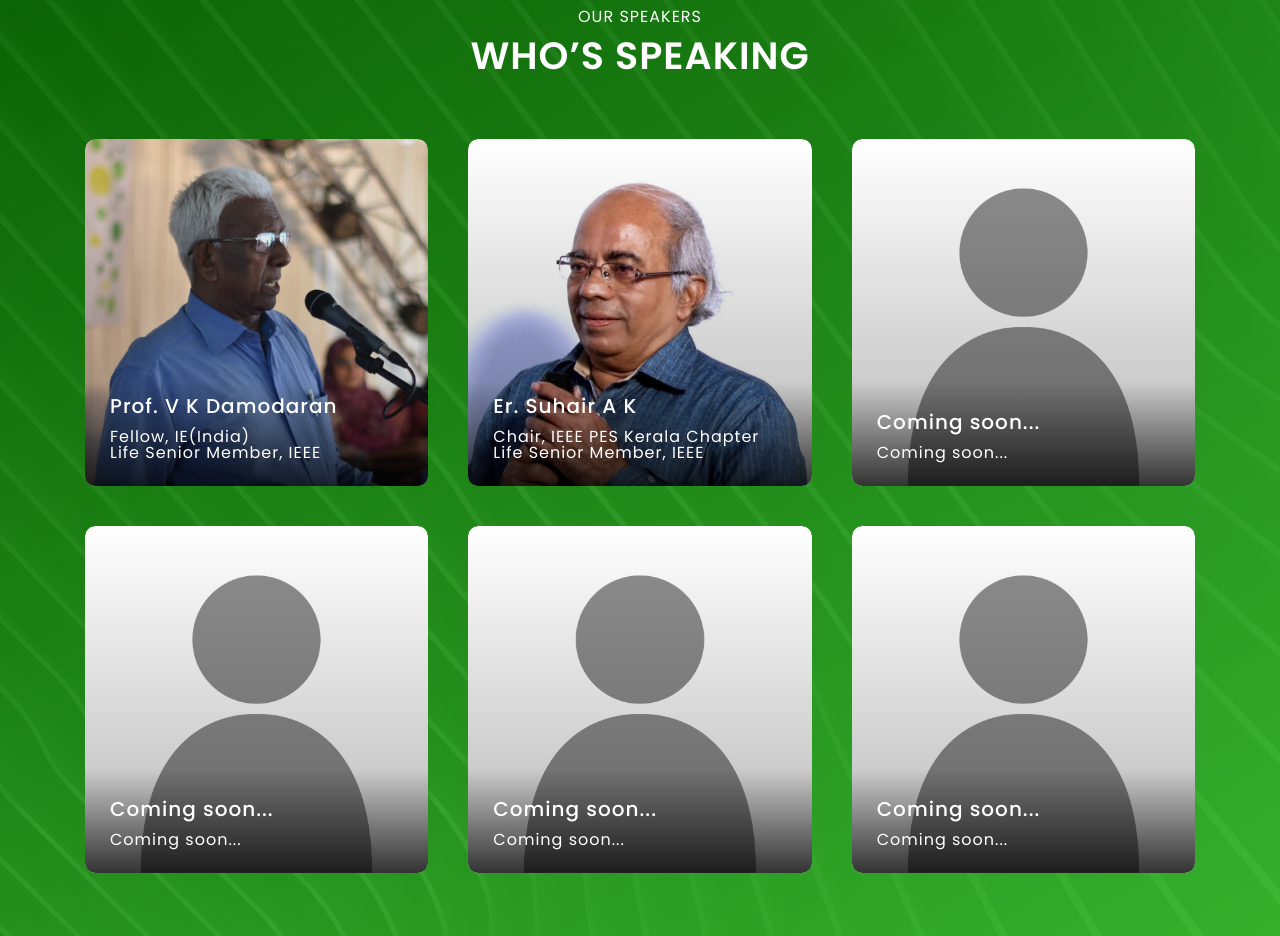
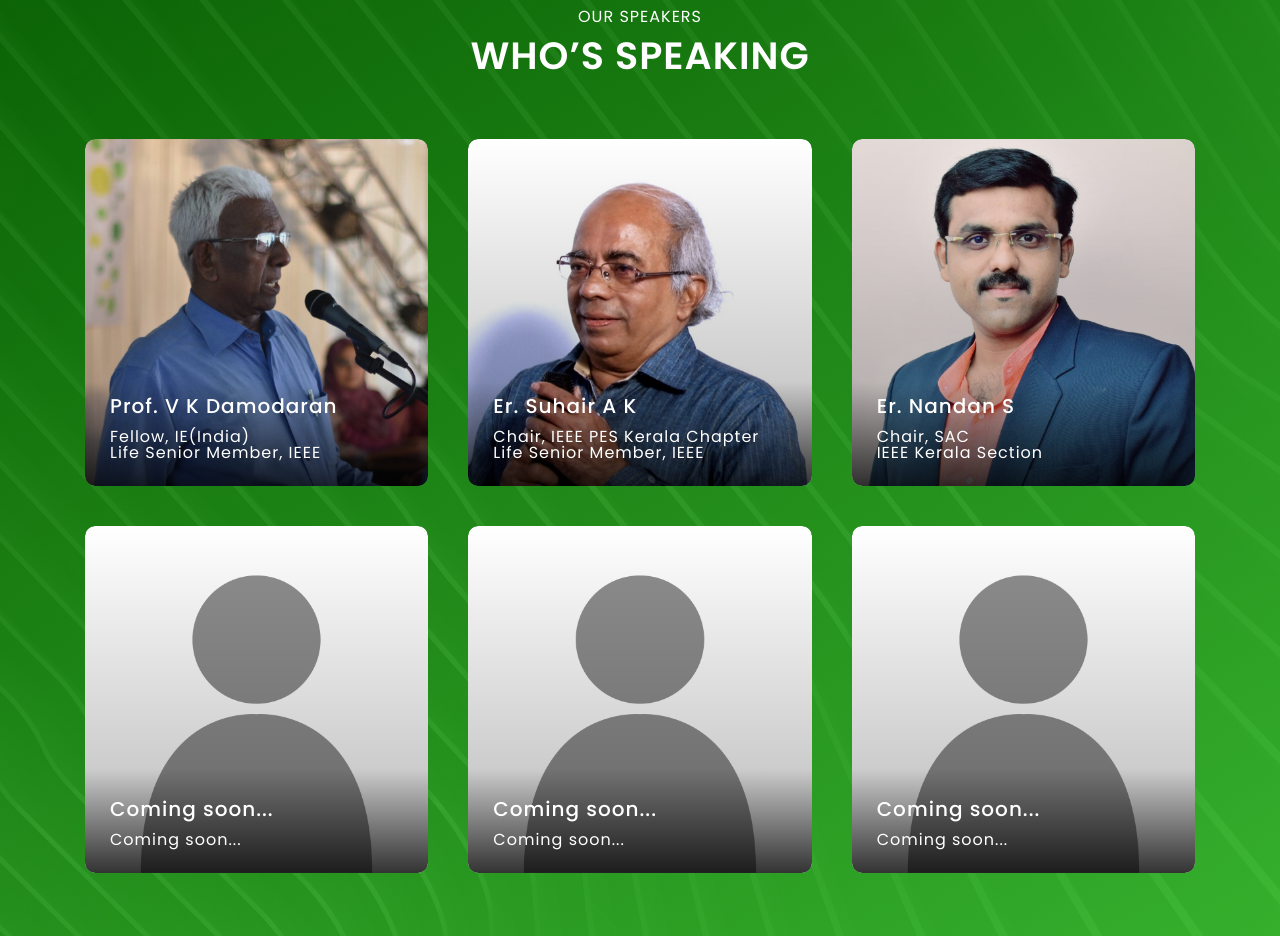
Before and after one commit to akpessc/akpessc.github.io, a website: page index.html in a window 1280 px wide. Shown: the part 1943-2879 px from the top of the page. Drawn offline with Linux system fonts and the light colour scheme.

Commit message:
nandansir

```diff
--- a/index.html
+++ b/index.html
@@ -248,13 +248,13 @@ var x = setInterval(function() {
                     <div class="single-speaker-area bg-gradient-overlay-2 wow fadeInUp" data-wow-delay="300ms">
                         <!-- Thumb -->
                         <div class="speaker-single-thumb">
-                            <img src="img/bg-img/a.png" alt="">
+                            <img src="img/bg-img/nandansir.png" alt="">
                         </div>
 
                         <!-- Info -->
                         <div class="speaker-info">
-                            <h5>Coming soon...</h5>
-                            <p>Coming soon...</p>
+                            <h5>Er. Nandan S</h5>
+                            <p>Chair, SAC<br>IEEE Kerala Section</p>
                         </div>
                     </div>
                 </div>
```
Also changed, not shown: img/bg-img/nandansir.png (added).
